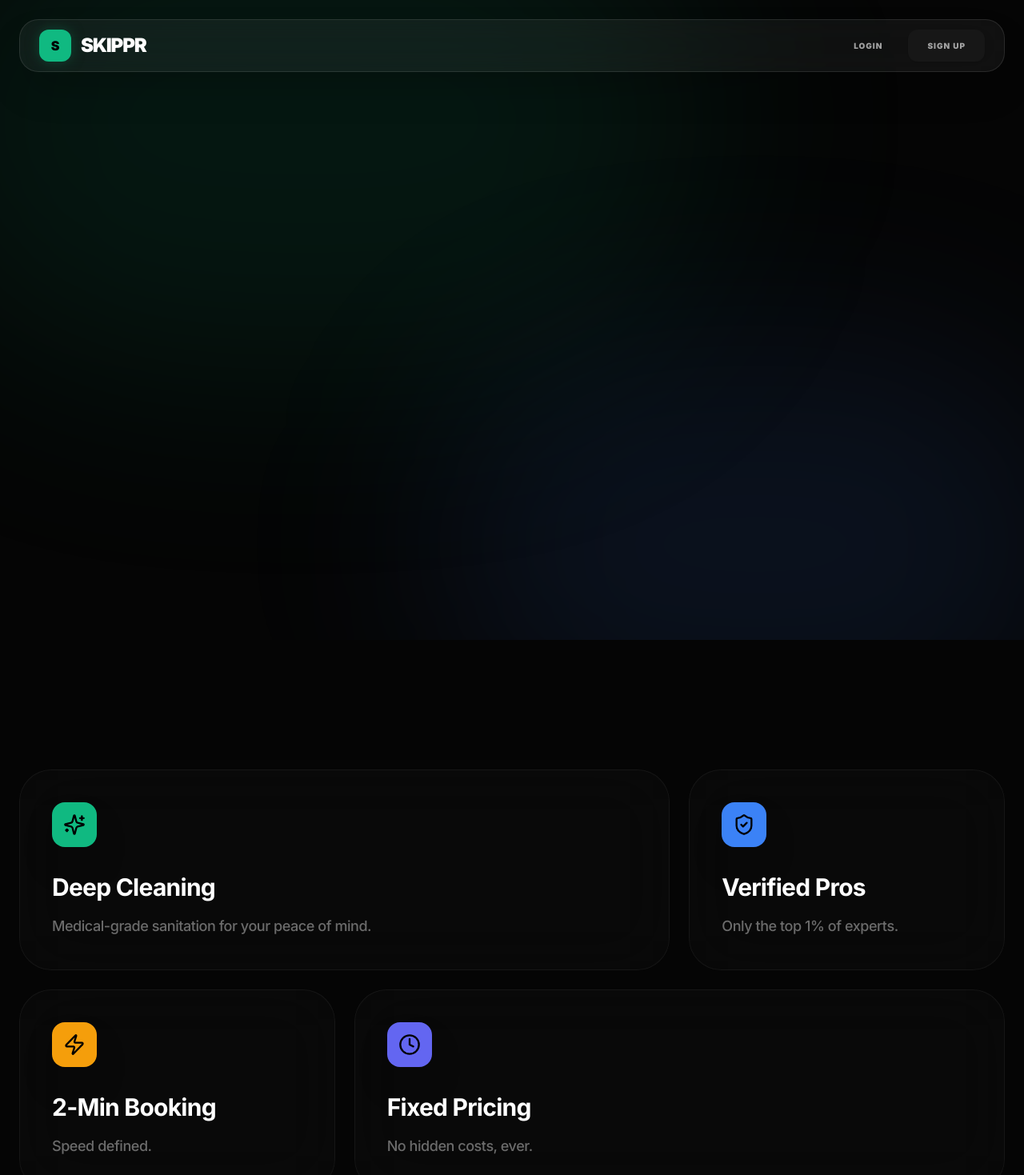
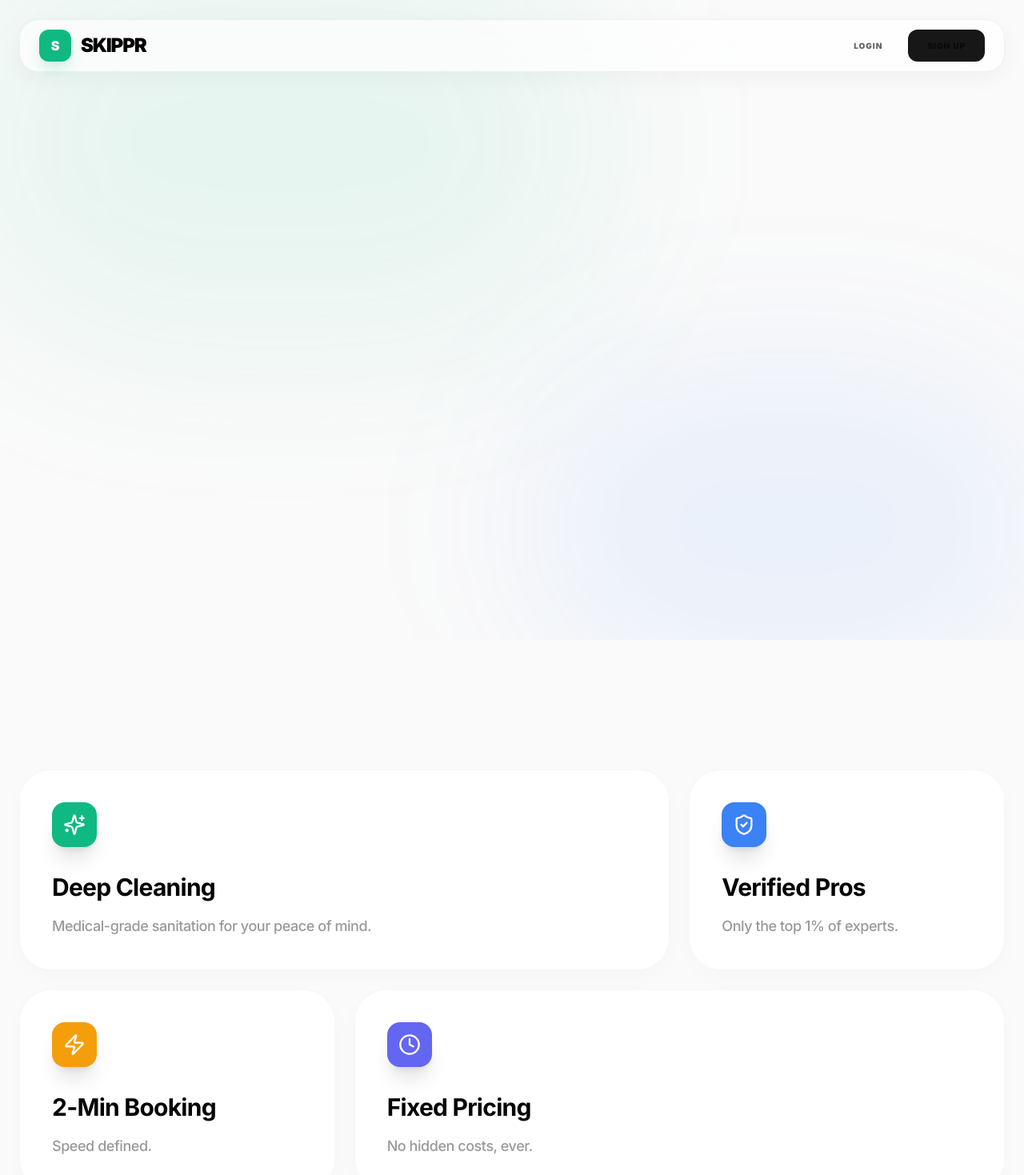
Before and after one commit to bossdevhere/skippr-frontend, a React (Vite) app: page / in a window 1280 px wide. Shown: the top 1469 px of the page at 80% size. Built offline with nearby package versions, Linux system fonts and the light colour scheme.

Commit message:
style: transition landing page and navbar to a premium light mode aesthetic

```diff
--- a/src/components/layout/Navbar.jsx
+++ b/src/components/layout/Navbar.jsx
@@ -40,10 +40,10 @@ const Navbar = () => {
 
   return (
     <nav className="fixed top-0 w-full z-50 px-6 py-6">
-      <div className="max-w-7xl mx-auto flex justify-between items-center bg-white/5 backdrop-blur-xl border border-white/10 px-6 py-3 rounded-[24px] shadow-2xl">
+      <div className="max-w-7xl mx-auto flex justify-between items-center bg-white/70 backdrop-blur-xl border border-black/[0.05] px-6 py-3 rounded-[24px] shadow-[0_8px_30px_rgb(0,0,0,0.04)]">
         <Link to="/" className="flex items-center space-x-3 group">
-          <div className="h-10 w-10 rounded-xl bg-emerald-500 flex items-center justify-center text-black font-black shadow-[0_0_20px_-5px_rgba(16,185,129,0.5)] group-hover:scale-110 transition-transform">S</div>
-          <span className="text-2xl font-black tracking-tighter uppercase text-white">Skippr</span>
+          <div className="h-10 w-10 rounded-xl bg-emerald-500 flex items-center justify-center text-white font-black shadow-[0_10px_20px_-5px_rgba(16,185,129,0.3)] group-hover:scale-110 transition-transform">S</div>
+          <span className="text-2xl font-black tracking-tighter uppercase text-black">Skippr</span>
         </Link>
 
         {/* Desktop Nav */}
@@ -56,7 +56,7 @@ const Navbar = () => {
               onClick={() => navigate(link.path)}
               className={cn(
                 "text-[10px] font-black uppercase tracking-widest rounded-xl px-6 h-10 transition-all",
-                location.pathname === link.path ? "bg-white text-black" : "text-white/60 hover:text-white hover:bg-white/5"
+                location.pathname === link.path ? "bg-black text-white" : "text-black/60 hover:text-black hover:bg-black/5"
               )}
             >
               {link.icon && <link.icon className="mr-2 h-3.5 w-3.5" />}
@@ -64,7 +64,7 @@ const Navbar = () => {
             </Button>
           ))}
           {isAuthenticated && (
-            <Button variant="ghost" size="sm" onClick={handleLogout} className="text-[10px] font-black uppercase tracking-widest rounded-xl px-6 h-10 text-rose-500 hover:text-rose-400 hover:bg-rose-500/10">
+            <Button variant="ghost" size="sm" onClick={handleLogout} className="text-[10px] font-black uppercase tracking-widest rounded-xl px-6 h-10 text-rose-600 hover:text-rose-500 hover:bg-rose-50/5">
               <LogOut className="mr-2 h-3.5 w-3.5" />
               Logout
             </Button>
--- a/src/index.css
+++ b/src/index.css
@@ -115,9 +115,9 @@
 }
 
 ::-webkit-scrollbar-thumb {
-  @apply bg-white/10 rounded-full hover:bg-white/20 transition-colors;
+  @apply bg-black/10 rounded-full hover:bg-black/20 transition-colors;
 }
 
 ::selection {
-  @apply bg-emerald-500 text-black;
+  @apply bg-emerald-500 text-white;
 }
--- a/src/pages/LandingPage.jsx
+++ b/src/pages/LandingPage.jsx
@@ -21,7 +21,7 @@ const LandingPage = () => {
   const { isAuthenticated } = useAuthStore();
   const { scrollYProgress } = useScroll();
   const opacity = useTransform(scrollYProgress, [0, 0.2], [1, 0]);
-  const scale = useTransform(scrollYProgress, [0, 0.2], [1, 0.95]);
+  const scale = useTransform(scrollYProgress, [0, 0.2], [1, 0.98]);
 
   const features = [
     {
@@ -55,28 +55,28 @@ const LandingPage = () => {
   ];
 
   return (
-    <div className="min-h-screen bg-[#050505] text-white selection:bg-emerald-500/30 overflow-hidden">
+    <div className="min-h-screen bg-[#fafafa] text-[#050505] selection:bg-emerald-500/30 overflow-hidden">
       <Navbar />
 
       {/* Background Decor */}
       <div className="fixed inset-0 pointer-events-none overflow-hidden">
         <motion.div
           animate={{
-            scale: [1, 1.2, 1],
-            x: [0, 100, 0],
-            y: [0, 50, 0]
+            scale: [1, 1.1, 1],
+            x: [0, 50, 0],
+            y: [0, 30, 0]
           }}
           transition={{ duration: 20, repeat: Infinity, ease: "linear" }}
-          className="absolute -top-[20%] -left-[10%] w-[70%] h-[70%] bg-emerald-500/10 blur-[120px] rounded-full"
+          className="absolute -top-[10%] -left-[5%] w-[60%] h-[60%] bg-emerald-500/[0.08] blur-[100px] rounded-full"
         />
         <motion.div
           animate={{
-            scale: [1.2, 1, 1.2],
-            x: [0, -100, 0],
-            y: [0, -50, 0]
+            scale: [1.1, 1, 1.1],
+            x: [0, -50, 0],
+            y: [0, -30, 0]
           }}
           transition={{ duration: 15, repeat: Infinity, ease: "linear" }}
-          className="absolute -bottom-[20%] -right-[10%] w-[60%] h-[60%] bg-blue-500/10 blur-[120px] rounded-full"
+          className="absolute -bottom-[10%] -right-[5%] w-[50%] h-[50%] bg-blue-500/[0.08] blur-[100px] rounded-full"
         />
       </div>
 
@@ -89,10 +89,10 @@ const LandingPage = () => {
           <motion.div
             initial={{ opacity: 0, scale: 0.9 }}
             animate={{ opacity: 1, scale: 1 }}
-            className="inline-flex items-center space-x-2 bg-white/5 border border-white/10 px-6 py-2 rounded-full text-sm font-medium backdrop-blur-md"
+            className="inline-flex items-center space-x-2 bg-white border border-emerald-500/10 px-6 py-2 rounded-full text-sm font-medium shadow-sm"
           >
-            <Star className="h-4 w-4 text-emerald-400 fill-emerald-400" />
-            <span className="bg-gradient-to-r from-emerald-400 to-blue-400 bg-clip-text text-transparent font-bold">
+            <Star className="h-4 w-4 text-emerald-500 fill-emerald-500" />
+            <span className="bg-gradient-to-r from-emerald-600 to-blue-600 bg-clip-text text-transparent font-bold">
               Trusted by 10,000+ Residents
             </span>
           </motion.div>
@@ -105,14 +105,14 @@ const LandingPage = () => {
               className="text-7xl md:text-[120px] font-black tracking-tighter leading-[0.85] uppercase"
             >
               Premium <br />
-              <span className="text-transparent bg-clip-text bg-gradient-to-b from-white to-white/20">Experience.</span>
+              <span className="text-transparent bg-clip-text bg-gradient-to-b from-black to-black/40">Experience.</span>
             </motion.h1>
 
             <motion.p
               initial={{ opacity: 0, y: 20 }}
               animate={{ opacity: 1, y: 0 }}
               transition={{ delay: 0.2 }}
-              className="text-lg md:text-xl text-white/40 max-w-2xl mx-auto font-medium leading-relaxed"
+              className="text-lg md:text-xl text-black/40 max-w-2xl mx-auto font-medium leading-relaxed"
             >
               The digital concierge for your home. We bring elite service standards to your doorstep with a single tap.
             </motion.p>
@@ -126,7 +126,7 @@ const LandingPage = () => {
           >
             <Button
               size="lg"
-              className="h-16 px-12 text-lg font-black group rounded-2xl bg-emerald-500 hover:bg-emerald-400 text-black shadow-[0_0_40px_-10px_rgba(16,185,129,0.5)]"
+              className="h-16 px-12 text-lg font-black group rounded-2xl bg-emerald-500 hover:bg-emerald-600 text-white shadow-[0_20px_40px_-15px_rgba(16,185,129,0.3)]"
               onClick={() => navigate('/book')}
             >
               Get Started
@@ -136,7 +136,7 @@ const LandingPage = () => {
               <Button
                 variant="outline"
                 size="lg"
-                className="h-16 px-12 text-lg font-black rounded-2xl border-white/10 hover:bg-white/5 backdrop-blur-md"
+                className="h-16 px-12 text-lg font-black rounded-2xl border-black/5 bg-white hover:bg-gray-50 shadow-sm"
                 onClick={() => navigate('/signup')}
               >
                 Join Skippr
@@ -158,24 +158,24 @@ const LandingPage = () => {
                 viewport={{ once: true }}
                 transition={{ delay: i * 0.1 }}
                 className={cn(
-                  "p-10 rounded-[40px] border border-white/5 bg-white/[0.02] backdrop-blur-2xl hover:bg-white/[0.05] transition-all duration-500 group relative overflow-hidden",
+                  "p-10 rounded-[40px] border border-black/[0.03] bg-white shadow-[0_8px_30px_rgb(0,0,0,0.02)] hover:shadow-[0_30px_60px_rgb(0,0,0,0.05)] transition-all duration-500 group relative overflow-hidden",
                   feature.span
                 )}
               >
                 <div className={cn(
-                  "h-14 w-14 rounded-2xl flex items-center justify-center mb-8 shadow-2xl transition-transform group-hover:scale-110 group-hover:rotate-3",
+                  "h-14 w-14 rounded-2xl flex items-center justify-center mb-8 shadow-xl transition-transform group-hover:scale-110 group-hover:rotate-3",
                   feature.color
                 )}>
-                  <feature.icon className="h-7 w-7 text-black" />
+                  <feature.icon className="h-7 w-7 text-white" />
                 </div>
                 <h3 className="text-3xl font-bold mb-4 tracking-tight">{feature.title}</h3>
-                <p className="text-white/40 leading-relaxed text-lg font-medium">
+                <p className="text-black/40 leading-relaxed text-lg font-medium">
                   {feature.description}
                 </p>
 
                 {/* Visual Accent */}
                 <div className="absolute top-0 right-0 p-8 opacity-0 group-hover:opacity-100 transition-opacity">
-                  <ChevronRight className="h-8 w-8 text-white/20" />
+                  <ChevronRight className="h-8 w-8 text-black/10" />
                 </div>
               </motion.div>
             ))}
@@ -183,32 +183,32 @@ const LandingPage = () => {
         </div>
       </section>
 
-      {/* Dark Modern CTA */}
+      {/* Modern CTA */}
       <section className="py-32 px-6">
         <motion.div
           initial={{ opacity: 0, scale: 0.95 }}
           whileInView={{ opacity: 1, scale: 1 }}
           viewport={{ once: true }}
-          className="max-w-6xl mx-auto rounded-[60px] bg-gradient-to-br from-white/[0.05] to-transparent border border-white/10 p-16 md:p-24 text-center relative overflow-hidden"
+          className="max-w-6xl mx-auto rounded-[60px] bg-white border border-black/[0.03] shadow-[0_40px_100px_rgba(0,0,0,0.04)] p-16 md:p-24 text-center relative overflow-hidden"
         >
-          <div className="absolute top-0 left-0 w-full h-full bg-[radial-gradient(circle_at_center,_var(--tw-gradient-stops))] from-emerald-500/10 via-transparent to-transparent opacity-50" />
+          <div className="absolute top-0 left-0 w-full h-full bg-[radial-gradient(circle_at_center,_var(--tw-gradient-stops))] from-emerald-500/[0.03] via-transparent to-transparent opacity-50" />
 
           <div className="relative z-10 space-y-12">
             <div className="space-y-4">
-              <h2 className="text-5xl md:text-7xl font-black tracking-tighter uppercase italic">Stay Clean. <br />Stay Premium.</h2>
-              <p className="text-white/40 text-xl max-w-xl mx-auto font-medium">Elevate your living standards with the most trusted professionals in the city.</p>
+              <h2 className="text-5xl md:text-7xl font-black tracking-tighter uppercase italic text-black">Stay Clean. <br />Stay Premium.</h2>
+              <p className="text-black/40 text-xl max-w-xl mx-auto font-medium">Elevate your living standards with the most trusted professionals in the city.</p>
             </div>
 
             <div className="flex flex-col sm:flex-row justify-center items-center gap-6 pt-4">
               <Button
                 variant="secondary"
                 size="lg"
-                className="h-16 px-16 rounded-2xl font-black bg-white text-black hover:scale-105 transition-transform shadow-2xl"
+                className="h-16 px-16 rounded-2xl font-black bg-black text-white hover:scale-105 transition-transform shadow-2xl"
                 onClick={() => navigate('/signup')}
               >
                 Book Now
               </Button>
-              <div className="flex items-center space-x-2 text-emerald-400">
+              <div className="flex items-center space-x-2 text-emerald-600">
                 <CheckCircle2 className="h-5 w-5" />
                 <span className="text-sm font-bold uppercase tracking-widest">Instant Approval</span>
               </div>
@@ -218,20 +218,20 @@ const LandingPage = () => {
       </section>
 
       {/* Minimalistic Footer */}
-      <footer className="py-20 px-6 border-t border-white/5 bg-black/50 backdrop-blur-md">
-        <div className="max-w-7xl mx-auto flex flex-col md:flex-row justify-between items-center space-y-8 md:space-y-0 text-sm text-white/20">
+      <footer className="py-20 px-6 border-t border-black/[0.03] bg-white">
+        <div className="max-w-7xl mx-auto flex flex-col md:flex-row justify-between items-center space-y-8 md:space-y-0 text-sm text-black/20">
           <div className="flex items-center space-x-4">
-            <div className="h-10 w-10 rounded-xl bg-emerald-500 flex items-center justify-center text-black font-black text-lg">S</div>
-            <span className="font-black text-white text-2xl tracking-tighter uppercase">Skippr</span>
+            <div className="h-10 w-10 rounded-xl bg-emerald-500 flex items-center justify-center text-white font-black text-lg">S</div>
+            <span className="font-black text-black text-2xl tracking-tighter uppercase">Skippr</span>
           </div>
 
           <nav className="flex space-x-12 font-bold uppercase tracking-widest text-[10px]">
-            <button className="hover:text-emerald-400 transition-colors">Privacy Policy</button>
-            <button className="hover:text-emerald-400 transition-colors">Terms of Service</button>
-            <button className="hover:text-emerald-400 transition-colors">Support</button>
+            <button className="hover:text-emerald-600 transition-colors">Privacy Policy</button>
+            <button className="hover:text-emerald-600 transition-colors">Terms of Service</button>
+            <button className="hover:text-emerald-600 transition-colors">Support</button>
           </nav>
 
-          <div className="font-medium tracking-tight">
+          <div className="font-medium tracking-tight text-black/40">
             © 2026 Skippr. Crafted for excellence.
           </div>
         </div>
```
